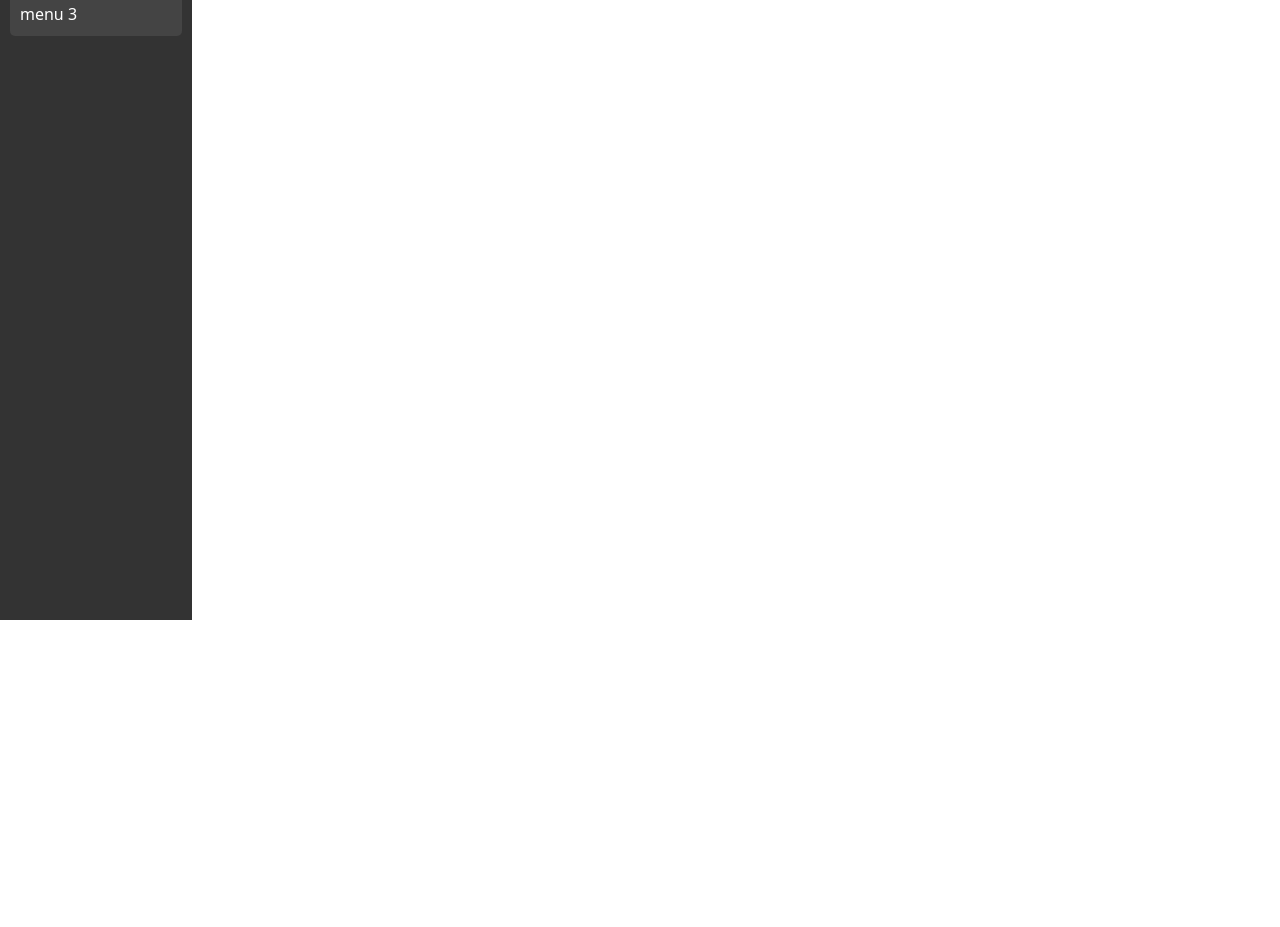
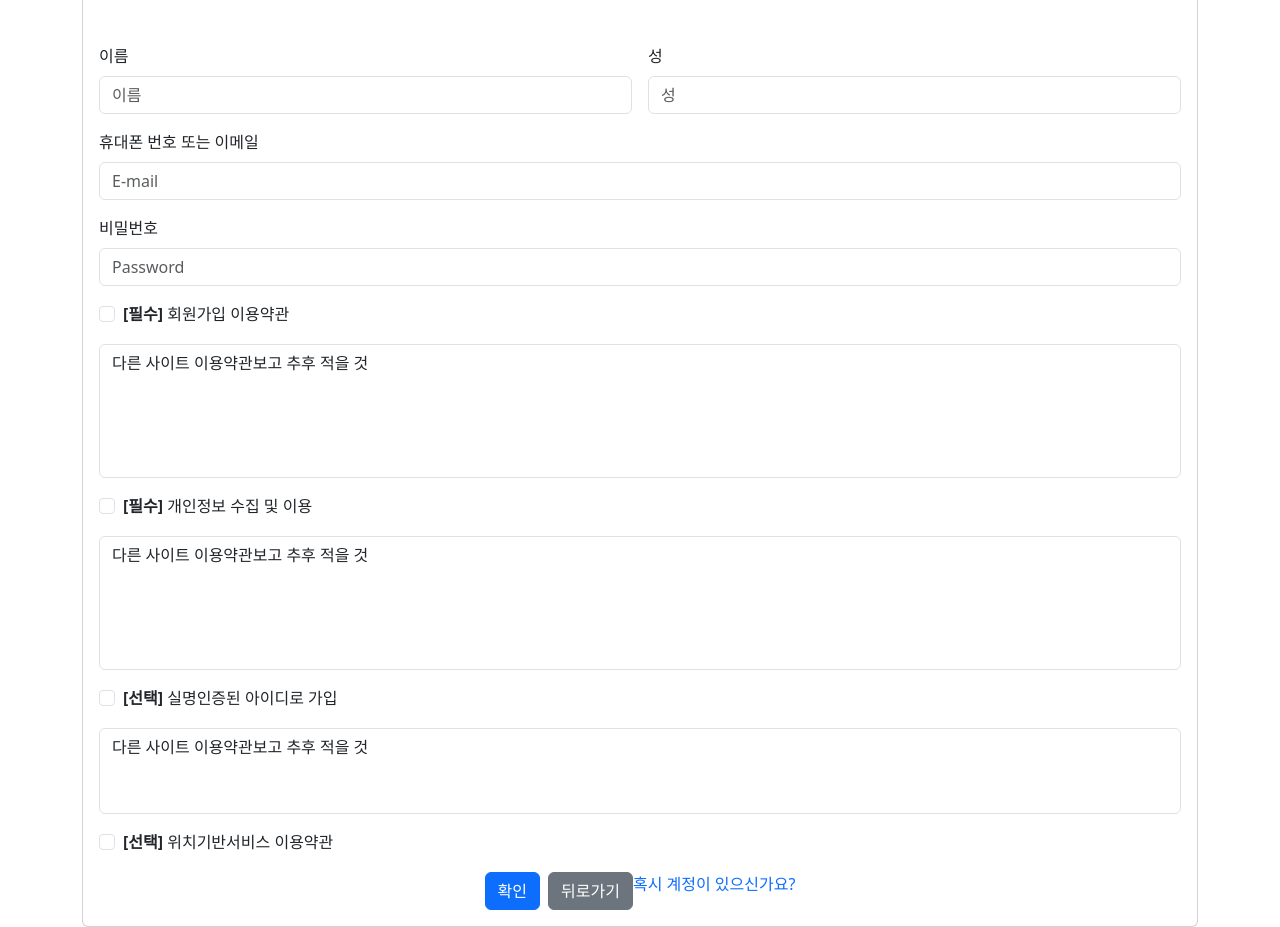
Before and after one commit to Vanillwa/mbti-react, a React (Create React App) app: page /join in a window 1280 px wide. Shown: the part 180-1107 px from the top of the page. Before the commit the page ends 800 px from the top, so only its background shows below. Built offline with nearby package versions, Linux system fonts and the light colour scheme.

Commit message:
join add

```diff
--- a/src/App.js
+++ b/src/App.js
@@ -1,15 +1,19 @@
+// App.js 파일 내용
+import React from 'react';
 import { Route, Routes } from "react-router-dom";
 import Main from "./pages/Main";
-import  Nav  from "./component/Nav";
+import Join from "./pages/Join"; // './pages/Join' 경로에 있는 Join 컴포넌트를 import
+import Nav from "./component/Nav";
 import LeftSidebar from "./component/LeftSidebar";
+
 function App() {
   return (
     <div className="App">
-
-      <Nav/> {/* 확인용으로 일단 상단에 배치하겠습니다. */}
+      <Nav/>
       <LeftSidebar/>
       <Routes>
         <Route path="/" element={<Main/>}></Route>
+        <Route path="/join" element={<Join/>}></Route>
       </Routes>
     </div>
   );
--- a/src/component/LeftSidebar.js
+++ b/src/component/LeftSidebar.js
@@ -3,11 +3,7 @@ import '../css/leftSidebar.css'
 // 아직 모양만 구현한 상태
 const LeftSidebar = () => {
   return (
-    <div className='sidebar'>
-      <div className='sidebar-item'>menu 1</div>
-      <div className='sidebar-item'>menu 2</div>
-      <div className='sidebar-item'>menu 3</div>
-    </div>
+  <></>
   );
 };
 
--- /dev/null
+++ b/src/css/Join.css
@@ -0,0 +1 @@
+/* 추후 디자인 할 예정 */
--- /dev/null
+++ b/src/pages/Join.js
@@ -0,0 +1,157 @@
+import React from 'react';
+import 'bootstrap/dist/css/bootstrap.min.css';
+
+// 일단은 확인과 뒤로가기 버튼 누를시 메인으로 가게해뒀습니다.
+function Join() {
+  const goMain = () => {
+    window.location.href = '/';
+  };
+  const goBack = () => {
+    window.location.href = '/';
+  };
+
+  /* 추후  추후에 백엔드 API와 연동 시 쓸 곳 */
+
+
+
+
+  return (
+    <div className="container mt-5">
+      <div className="card">
+        <div className="card-body">
+          <form>
+            <div className="text-center mb-5">
+              <h2 className="fw-bold" style={{ fontSize: '40px' }}>
+                가입하기
+              </h2>
+            </div>
+            <div className="row g-3">
+              <div className="col-md-6">
+                <label htmlFor="first-name" className="form-label">이름</label>
+                <input
+                  type="text"
+                  className="form-control"
+                  name="firstName"
+                  id="first-name"
+                  placeholder="이름"
+                />
+              </div>
+              <div className="col-md-6">
+                <label htmlFor="last-name" className="form-label">성</label>
+                <input
+                  type="text"
+                  className="form-control"
+                  name="lastName"
+                  id="last-name"
+                  placeholder="성"
+                />
+              </div>
+
+              <div className="col-12">
+                <label htmlFor="user-name" className="form-label">휴대폰 번호 또는 이메일</label>
+                <input
+                  type="text"
+                  className="form-control"
+                  name="username"
+                  id="user-name"
+                  placeholder="E-mail"
+                />
+              </div>
+              <div className="col-12">
+                <label htmlFor="user-pw" className="form-label">비밀번호</label>
+                <input
+                  type="password"
+                  className="form-control"
+                  name="password"
+                  id="user-pw"
+                  placeholder="Password"
+                />
+              </div>
+             <div className="col-12">
+            <div className="form-check">
+              <input
+                className="form-check-input"
+                type="checkbox"
+                id="checkBox1"
+              />
+              <label className="form-check-label" htmlFor="checkBox1">
+                <strong>[필수]</strong> 회원가입 이용약관
+              </label>
+            </div>
+          </div>
+          <div className="col-12">
+            <textarea
+              className="form-control"
+              style={{ resize: 'none' }}
+              rows="5"
+              readOnly
+            >다른 사이트 이용약관보고 추후 적을 것</textarea>
+          </div>
+          <div className="col-12">
+            <div className="form-check">
+              <input
+                className="form-check-input"
+                type="checkbox"
+                id="checkBox2"
+              />
+              <label className="form-check-label" htmlFor="checkBox2">
+                <strong>[필수]</strong> 개인정보 수집 및 이용
+              </label>
+            </div>
+          </div>
+          <div className="col-12">
+            <textarea
+              className="form-control"
+              style={{ resize: 'none' }}
+              rows="5"
+              readOnly
+            >다른 사이트 이용약관보고 추후 적을 것</textarea>
+          </div>
+          <div className="col-12">
+            <div className="form-check">
+              <input
+                className="form-check-input"
+                type="checkbox"
+                id="checkBox3"
+              />
+              <label className="form-check-label" htmlFor="checkBox3">
+                <strong>[선택]</strong> 실명인증된 아이디로 가입
+              </label>
+            </div>
+          </div>
+          <div className="col-12">
+            <textarea
+              className="form-control"
+              style={{ resize: 'none' }}
+              rows="3"
+              readOnly
+            >다른 사이트 이용약관보고 추후 적을 것</textarea>
+          </div>
+          <div className="col-12">
+            <div className="form-check">
+              <input
+                className="form-check-input"
+                type="checkbox"
+                id="checkBox4"
+              />
+              <label className="form-check-label" htmlFor="checkBox4">
+                <strong>[선택]</strong> 위치기반서비스 이용약관
+              </label>
+            </div>
+          </div>
+              <div className="col-12 d-flex justify-content-center">
+                {/*  나중에 확인은 submit으로 바꿀예정입니다. */}
+                <button type="button" className="btn btn-primary me-2" onClick={goMain}>확인</button>
+                <button type="button" className="btn btn-secondary" onClick={goBack}>뒤로가기</button>
+                {/* 메인 로그인 창 이동 */}
+                <a href="/" className="text-decoration-none">혹시 계정이 있으신가요?</a>
+              </div>
+            </div>
+          </form>
+        </div>
+      </div>
+    </div>
+  );
+}
+
+export default Join;
--- a/src/pages/Main.js
+++ b/src/pages/Main.js
@@ -32,7 +32,7 @@ function Main(){
 		<Form.Text className="text-muted">
         <a href="#">아이디찾기 </a>
 		<a href="#">비밀번호찾기 </a>
-		<a href="#">회원가입</a>
+		<a href="/Join">회원가입</a>
 		  </Form.Text>
       </Form.Group>
       <Button variant="primary" type="submit">
```
